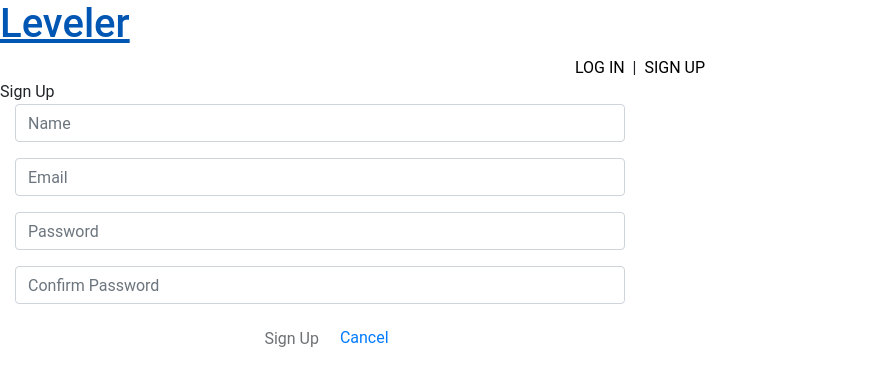
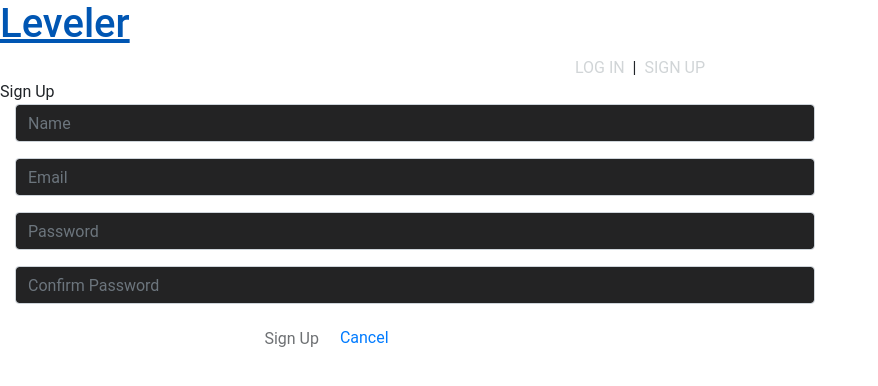
Before and after one commit to eag58914/leveler-app-mern, a React (Create React App) app: page /signup in a window 1280 px wide. Shown: the top 386 px of the page, without its empty margins (0-878 px from the left). Built offline with nearby package versions, Linux system fonts and the light colour scheme; no server answers.

Commit message:
css changes for main page/navbar

```diff
--- a/public/App.css
+++ b/public/App.css
@@ -187,7 +187,6 @@ body {
 	line-height: 1.6;
 	font-weight: 400;
 	font-family: "Raleway", "HelveticaNeue", "Helvetica Neue", Helvetica, Arial, sans-serif;
-	color: #222;
 }
 
 /* Typography
--- a/src/components/NavBar/NavBar.css
+++ b/src/components/NavBar/NavBar.css
@@ -1,4 +1,19 @@
 .NavBar-Link {
 	text-decoration: none;
-	color: black;
+	color: #d1d5d7;
 }
+.nav-bar {
+	display: flex;
+	justify-content: space-evenly;
+	padding: 10px;
+	border: solid #2e2f2f;
+	background-color: #191919;
+	align-items: center;
+}
+.form-control {
+	width: 50em;
+	background-color: #232324;
+}
+.main-icon {
+	color: #d1d5d7;
+}
--- /dev/null
+++ b/src/pages/MainPostPage/MainPostPage.module.css
@@ -0,0 +1,3 @@
+.main_page_background {
+	background-color: aquamarine;
+}
```
